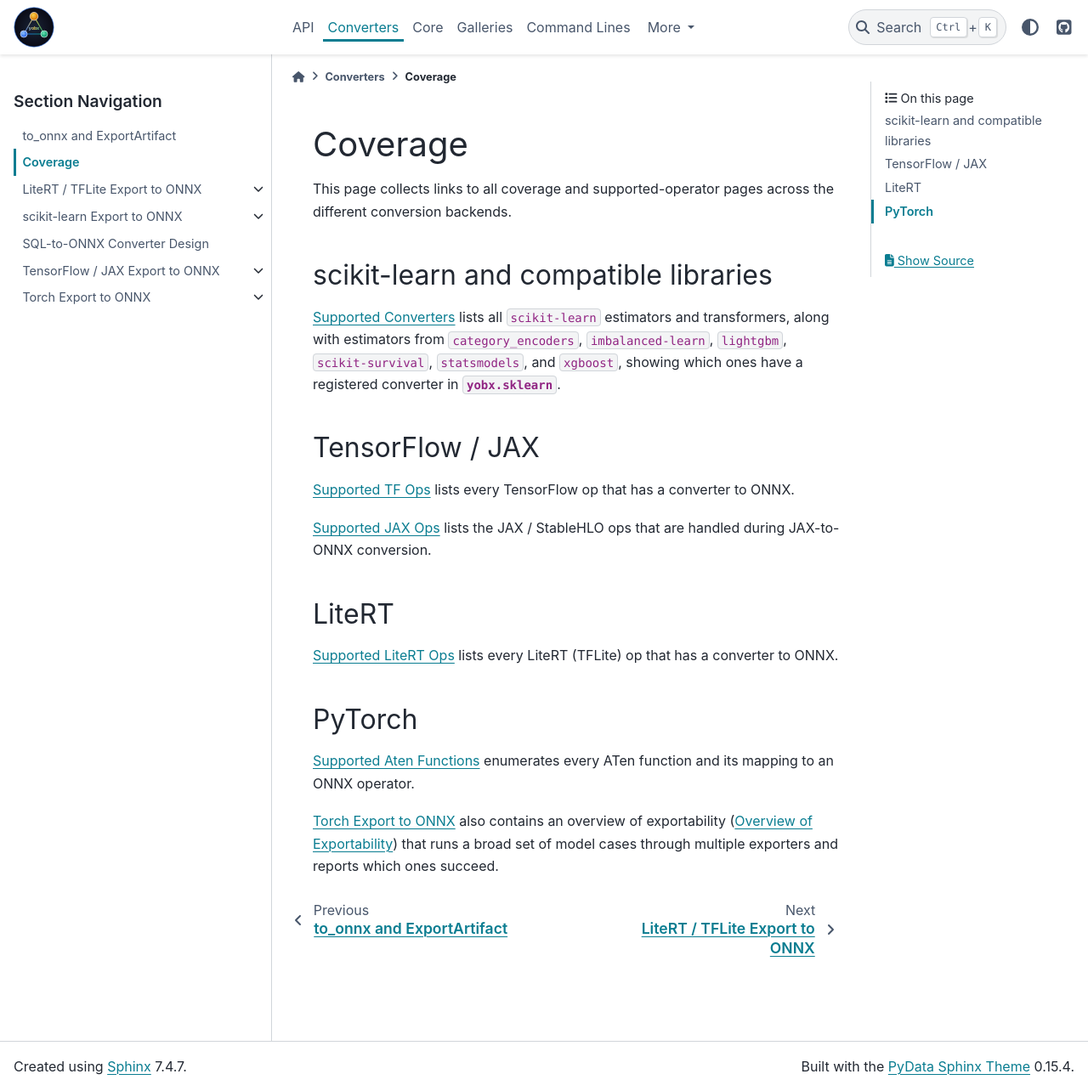
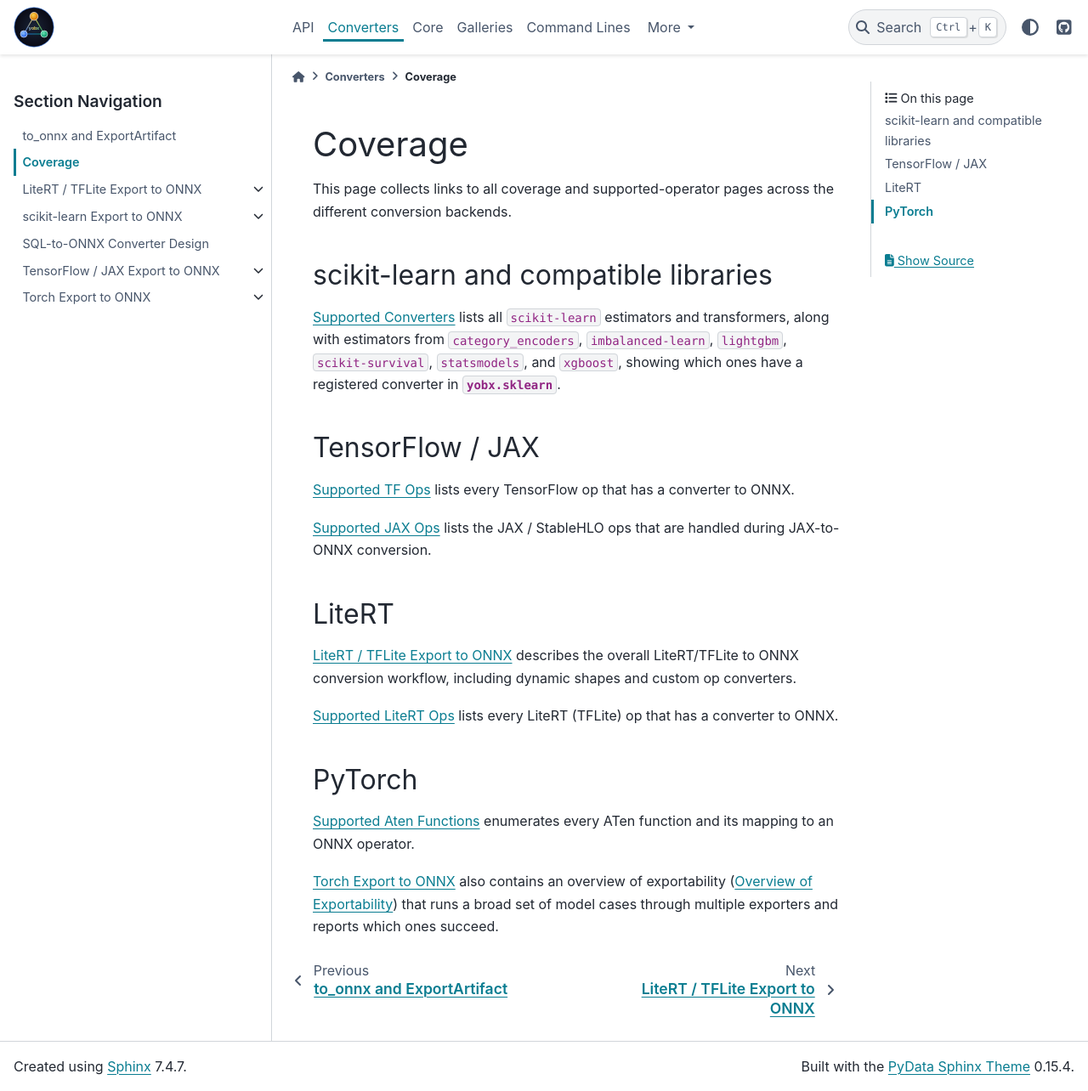
Before and after one commit to xadupre/yet-another-onnx-builder, a Sphinx documentation site: the page built from docs/coverage.rst, in a window 1280 px wide and 1284 px high. Shown: the whole window at 85% size. Built offline with Sphinx 7.4.7 and the PyData theme 0.15.4, drawn with Linux system fonts in a browser that asks for light colours; formulas are drawn with MathJax 3; pages that are not in the unit, such as notebooks, are missing from menus; cross-references to code outside the pages are shown as plain code.

Commit message:
Fix missing links on the LiteRT coverage page (#1497)
* Initial plan

* Fix missing links on the litert coverage page

Co-authored-by: xadupre <22452781+xadupre@users.noreply.github.com>
Agent-Logs-Url: https://github.com/xadupre/yet-another-onnx-builder/sessions/79897fe4-300b-4dd9-b685-4eab31c02e63

---------

Co-authored-by: copilot-swe-agent[bot] <198982749+Copilot@users.noreply.github.com>
Co-authored-by: xadupre <22452781+xadupre@users.noreply.github.com>

```diff
--- a/docs/coverage.rst
+++ b/docs/coverage.rst
@@ -28,6 +28,9 @@ ops that are handled during JAX-to-ONNX conversion.
 LiteRT
 ------
 
+:ref:`l-design-litert-converter` describes the overall LiteRT/TFLite to
+ONNX conversion workflow, including dynamic shapes and custom op converters.
+
 :ref:`l-design-litert-supported-ops` lists every LiteRT (TFLite) op that
 has a converter to ONNX.
 
--- a/docs/design/litert/supported_ops.rst
+++ b/docs/design/litert/supported_ops.rst
@@ -43,7 +43,7 @@ from the live converter registry.
         items = sorted(groups[mod], key=lambda x: x[0])
         if not items:
             continue
-        print(f"**{label}**")
+        print(f"**{label}** (:mod:`{mod}`)")
         print()
         for tflite_op, onnx_op, fn in items:
             link = f":func:`{fn.__name__} <{fn.__module__}.{fn.__name__}>`"
```
